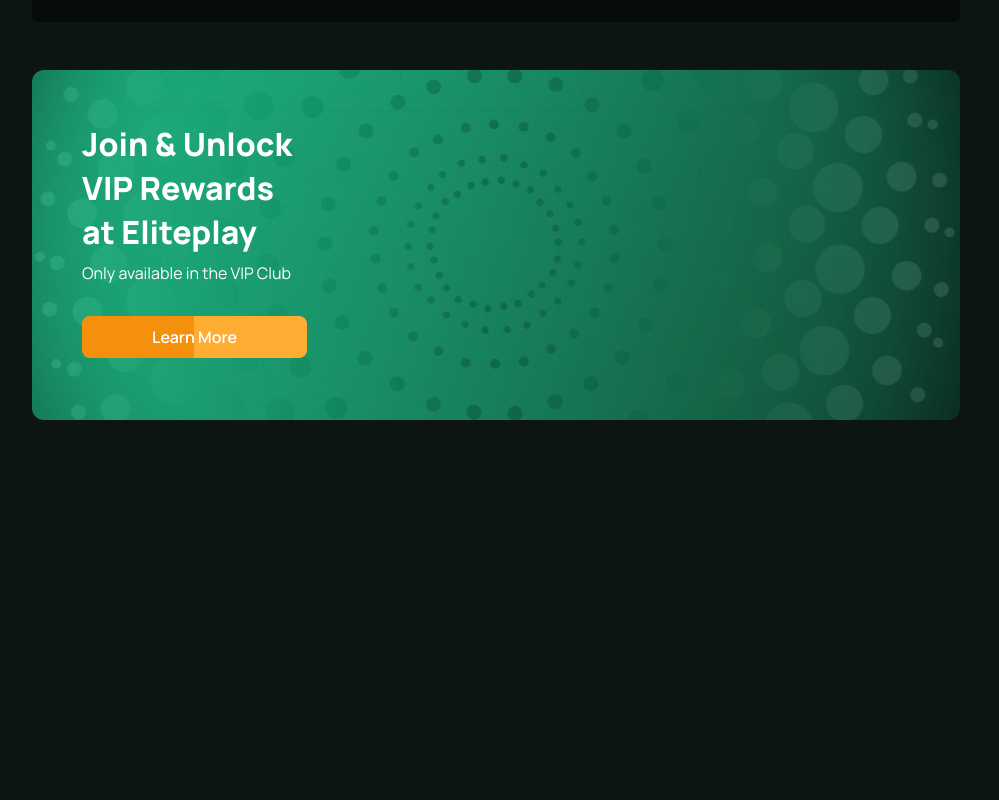
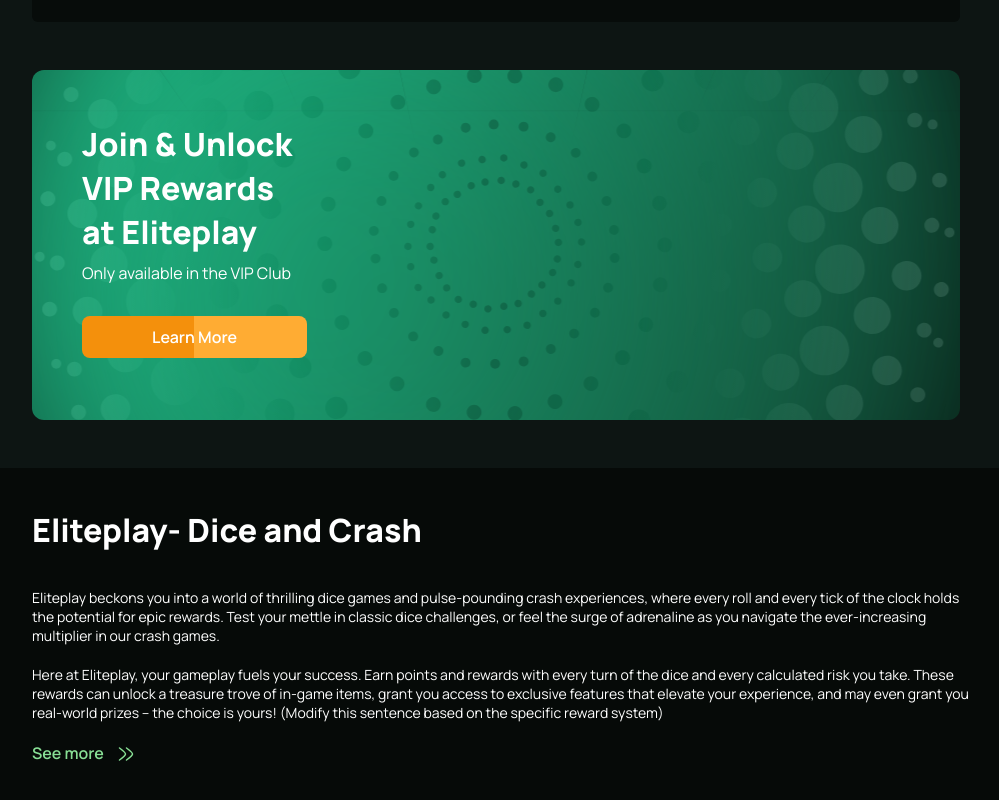
Before and after one commit to Bloom-Byte/elite-play, a React (Vite) app in the folder eliteplay-frontend/: page / in a window 1280 px wide. Shown: the part 2168-2968 px from the top of the page, without its empty margins (256-1255 px from the left). Before the commit the page ends 2588 px from the top, so only its background shows below. Built offline with nearby package versions, Linux system fonts and the light colour scheme.

Commit message:
feat: add description

```diff
--- /dev/null
+++ b/eliteplay-frontend/src/components/Description.css
@@ -0,0 +1,47 @@
+@import url('https://fonts.googleapis.com/css2?family=Manrope:wght@200..800&family=Open+Sans:wght@400;600&display=swap');
+
+.desc {
+  margin-top: 3rem;
+  max-width: 100%;
+  background-color: #060a08;
+  padding: 40px;
+  padding-left: 8rem;
+  display: flex;
+  flex-direction: column;
+  gap: 20px;
+}
+
+.desc-extended {
+  padding-left: 18rem;
+}
+
+.desc h5 {
+  font-size: 32px;
+  font-family: 'Manrope', sans-serif;
+  font-weight: 800;
+  color: #ffffff;
+  margin-bottom: 1rem;
+  padding-top: 0;
+  margin-top: 0;
+}
+
+.desc p {
+  font-size: 14px;
+  font-family: 'Manrope', sans-serif;
+  font-weight: 400;
+  color: #ffffff;
+  margin: 0;
+}
+
+.desc-cta {
+  display: flex;
+  gap: 10px;
+}
+
+.desc-cta span {
+    font-size: 16px;
+  font-family: 'Manrope', sans-serif;
+  font-weight: 600;
+  color: #88DF95;
+  margin: 0;
+}
--- /dev/null
+++ b/eliteplay-frontend/src/components/Description.jsx
@@ -0,0 +1,30 @@
+import React from 'react'
+import './Description.css'
+
+const Description = ({isNavOpen}) => {
+  return (
+    <div className={`desc ${isNavOpen ? 'desc-extended' : ''}`}>
+      <h5>Eliteplay- Dice and Crash</h5>
+      <p>
+        Eliteplay beckons you into a world of thrilling dice games and
+        pulse-pounding crash experiences, where every roll and every tick of the
+        clock holds the potential for epic rewards. Test your mettle in classic
+        dice challenges, or feel the surge of adrenaline as you navigate the
+        ever-increasing multiplier in our crash games.
+      </p>
+      <p>
+        Here at Eliteplay, your gameplay fuels your success. Earn points and
+        rewards with every turn of the dice and every calculated risk you take.
+        These rewards can unlock a treasure trove of in-game items, grant you
+        access to exclusive features that elevate your experience, and may even
+        grant you real-world prizes – the choice is yours! (Modify this sentence
+        based on the specific reward system)
+      </p>
+      <div className='desc-cta'>
+        <span>See more</span><img src="./arrow-right-double-round.svg" alt="arrow" />
+      </div>
+    </div>
+  )
+}
+
+export default Description
--- a/eliteplay-frontend/src/pages/Home.jsx
+++ b/eliteplay-frontend/src/pages/Home.jsx
@@ -6,6 +6,7 @@
 import DepositCTA from '../components/DepositCTA'
 import Livebets from '../components/Livebets'
 import VIPCTA from '../components/VIPCTA'
+import Description from '../components/Description'
 import './Home.css'
 
 const Home = () => {
@@ -20,6 +21,7 @@
         <DepositCTA isNavOpen={isNavOpen} />
         <Livebets isNavOpen={isNavOpen} />
         <VIPCTA isNavOpen={isNavOpen} />
+        <Description isNavOpen={isNavOpen} />
     </div>
   )
 }
```
Also changed, not shown: eliteplay-frontend/public/arrow-right-double-round.svg (added).
